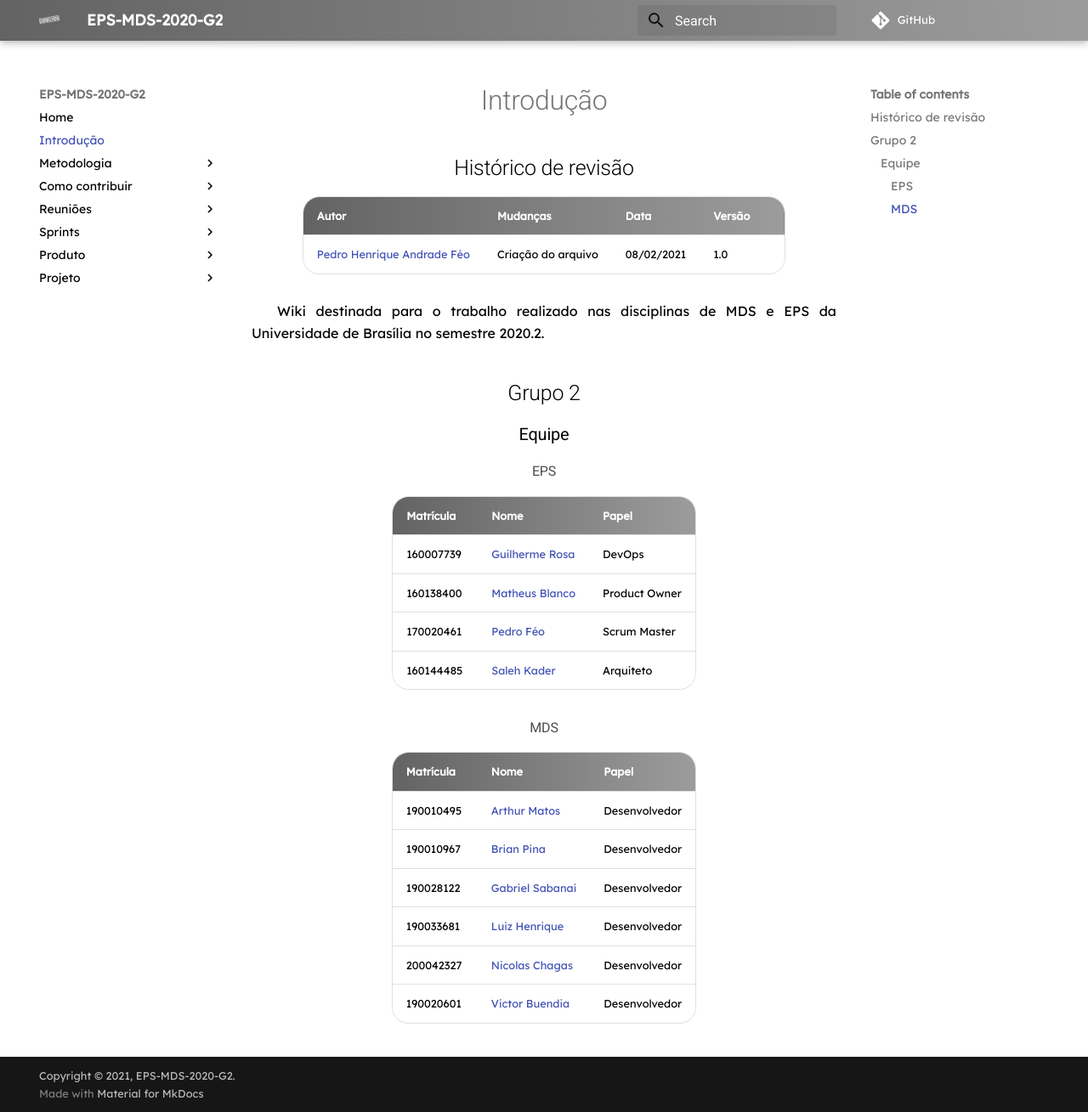
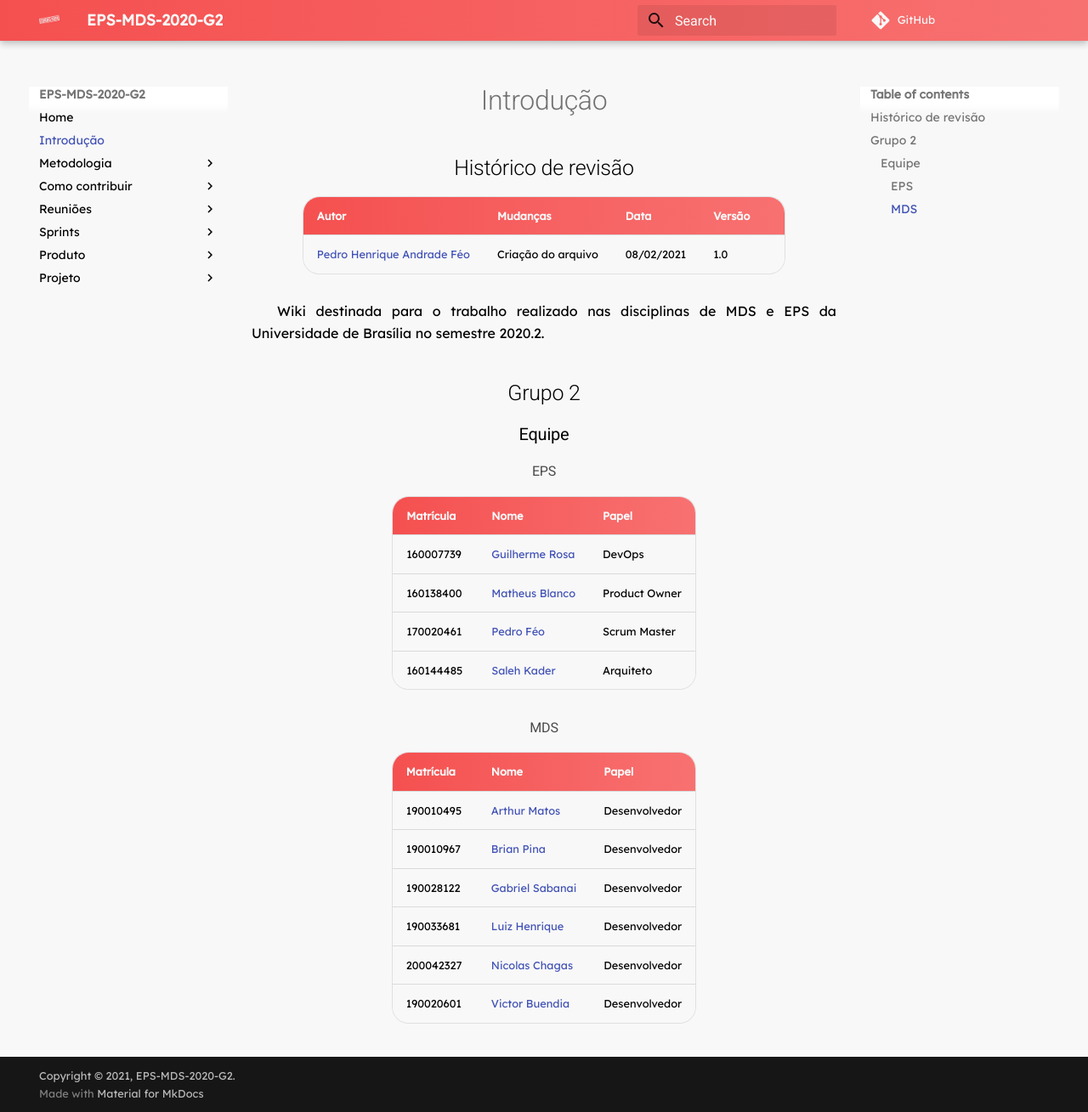
Before and after one commit to fga-eps-mds/2020.2-Eccoar, an MkDocs documentation site: the page built from docs/intro.md, in a window 1280 px wide and 1309 px high. Shown: the whole window at 85% size. Built offline with MkDocs 1.6.1 and Material for MkDocs 9.7.7, drawn with Linux system fonts in a browser that asks for light colours; some web fonts are replaced; comment, search, counter and statistics services are not loaded; old or Windows-style settings are respelled for this version of MkDocs.

Commit message:
start the IDV style

```diff
--- a/docs/assets/css/extra.css
+++ b/docs/assets/css/extra.css
@@ -4,6 +4,10 @@
 h1,h2,h3,h4,h5,h6 {
     font-family: 'Palanquin Dark', Roboto;
     text-align: center;
+}
+
+.md-main {
+    background-color: #F8F8F8;
 }
 
 .md-typeset__scrollwrap{
@@ -16,7 +20,7 @@
 }
 
 th, td {
-    background: white;
+    background: #F8F8F8;
 }
 
 p {
@@ -30,6 +34,7 @@
     text-indent: 0;
 }
 
+
 h4 {
     font-weight: 500 !important;
     color: rgba(0,0,0,0.7);
@@ -41,12 +46,12 @@
 }
 
 .md-header {
-    background: linear-gradient(90deg, #636363, #9c9c9c);
-    color: white !important;
+    background: linear-gradient(90deg, #F55050, #F87171);
+    color: #F8F8F8 !important;
 }
 
 .md-typeset thead{
-    width: 100%;
+    width: 50%;
 }
 
 .hoverable {
@@ -61,23 +66,23 @@
 }
 
 ::placeholder {
-    color: white !important;
+    color: #F8F8F8 !important;
 }
 
 .md-container {
-    background: white;
+    background: #F8F8F8;
 }
 
 .md-typeset table thead tr {
-    background: linear-gradient(90deg, #636363, #9c9c9c);
-    color: white;
+    background: linear-gradient(90deg, #F55050, #F87171);
+    color: #F8F8F8;
 }
 
 .md-typeset table thead th {
     background-color: transparent !important;
-    color: white;
+    color: #F8F8F8;
 }
 
 img[role="presentation"] {
-    background: white;
+    background: #F8F8F8;
 }
--- a/docs/assets/css/landing-page.css
+++ b/docs/assets/css/landing-page.css
@@ -1,5 +1,5 @@
 body {
-    background-color: #efefef;
+    background-color:  #F55050;
     margin: 0;
 }
 
@@ -10,7 +10,7 @@
     flex-direction: column;
     position: relative;
     z-index: 10;
-    background-color: #efefef;
+    background-color: #484848;
 }
 
 .section {
@@ -28,7 +28,7 @@
     width: 75vw;
     padding-top: 5em;
     padding-bottom: 5em;
-    color: #636363;
+    color: #F8F8F8;
 }
 
 .link-handler {
@@ -43,14 +43,14 @@
 }
 
 .card {
-    background-color: #efefef;
+    background-color: #F8F8F8;
     width: 20em;
     height: 20em;
     cursor: pointer;
     border-radius: 20px;
     box-shadow: 0 1px 3px rgba(0,0,0,0.12), 0 1px 2px rgba(0,0,0,0.24);
     transition: all 0.3s;
-    border: 3px solid #636363;
+    border: 5px solid #95F0E0;
 }
 
 .card:hover {
@@ -86,7 +86,7 @@
     margin-left: 2em;
     margin-right: 2em;
     margin-bottom: 4em;
-    border: 3px solid #636363;
+    border: 3px solid #95F0E0;
     color: #636363;
 }
 
@@ -160,7 +160,7 @@
 .landing-section {
     width: 100%;
     height: 90vh;
-    background-image: linear-gradient(to bottom right, #636363, #9c9c9c);
+    background-image:  #F55050;
     margin: 0;
     margin-bottom: 5em;
     display: flex;
@@ -176,7 +176,7 @@
 
 .footer {
     height: 20vh;
-    background-image: linear-gradient(to bottom right, #636363, #9c9c9c);
+    background-image:  linear-gradient(90deg, #F55050, #F87171)
 }
 
 p {
```
